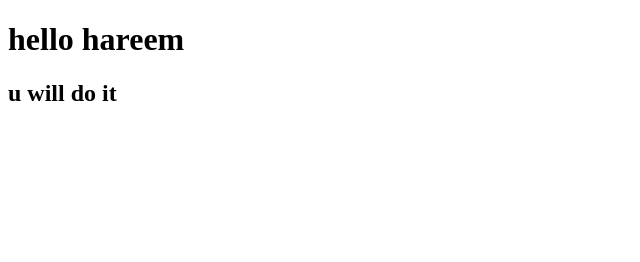
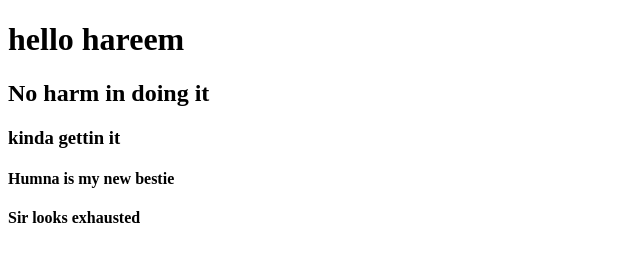
Before and after one commit to hariimm-dev/intro-class, a plain HTML site: page index.html in a window 1280 px wide. Shown: the whole page, without its empty margins (0-640 px from the left). Drawn offline with Linux system fonts and the light colour scheme.

Commit message:
Add files via upload

```diff
--- a/index.html
+++ b/index.html
@@ -8,4 +8,7 @@
 
 <body>
 <h1>hello hareem</body>
-<h2>u will do it</body>
+<h2>No harm in doing it</body>
+<h3>kinda gettin it</body>
+<h4>Humna is my new bestie</body>
+<h4>Sir looks exhausted</body>
```
